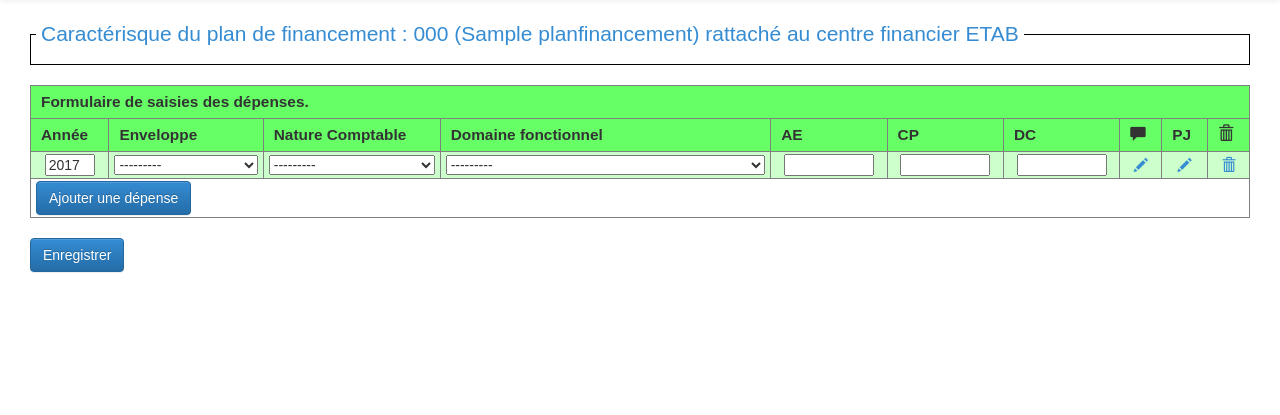
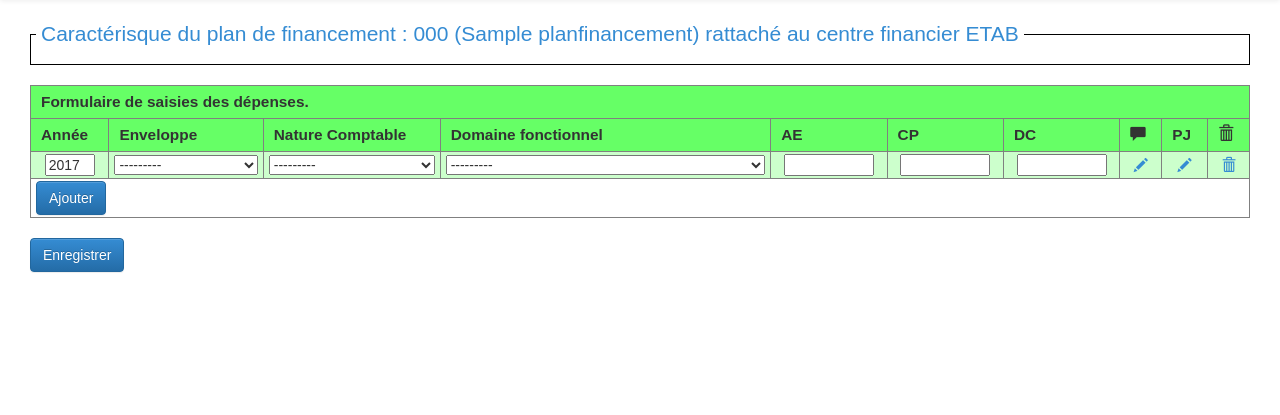
Before and after one commit to unistra/budgetweb, a Django app: page /depense/1/2017/ in a window 1280 px wide; the page is wider, and only the part inside the window is pictured. Shown: the part 41-456 px from the top of that part. Run offline with Django 3.2, Linux system fonts and the light colour scheme; a user stored in the database is signed in; data comes from the database, SQL or seed files in the repository; tables that the repository leaves empty hold one stand-in row (values such as "Sample post"); parts of the project's set-up code (start-up, migrations or seed data) failed here and were passed over; some libraries are stand-ins or nearby versions.

Commit message:
JS appelé en double

```diff
--- a/budgetweb/templates/comptabilite.html
+++ b/budgetweb/templates/comptabilite.html
@@ -49,9 +49,6 @@
 </div>
 {% endblock %}
 {% block foot-javascript %}
-<script src="{% static 'js/moment/moment-with-locales.min.js' %}"></script>
-<script src="{% static 'js/bootstrap-datetimepicker.min.js' %}"></script>
-<script src="{% static 'js/budgetweb.js' %}"></script>
 <script src="{% static 'js/jquery.formset.js' %}"></script>
 <script>
     $(document).ready(function() {
@@ -68,7 +65,7 @@
     });
 
     $('#formset tbody tr').formset({
-        addText: 'Ajouter une dépense',
+        addText: 'Ajouter',
         addCssClass: 'btn-primary btn',
         deleteText: '<span class="danger glyphicon glyphicon-trash"></span>',
     });
```
